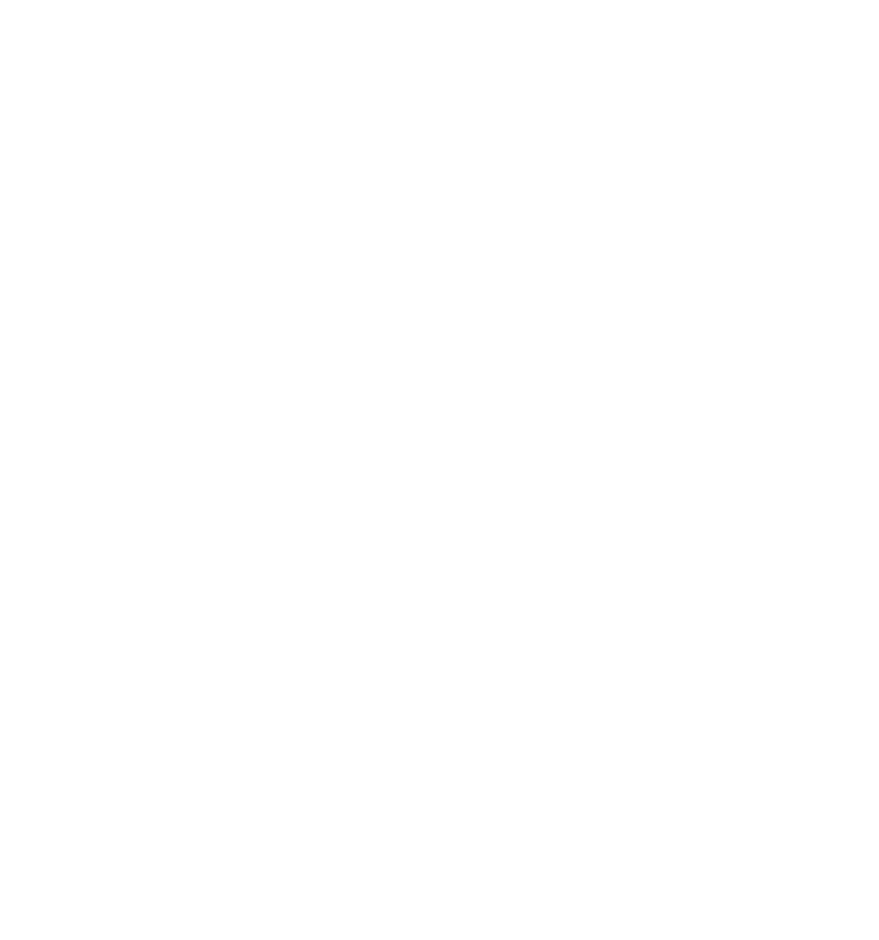
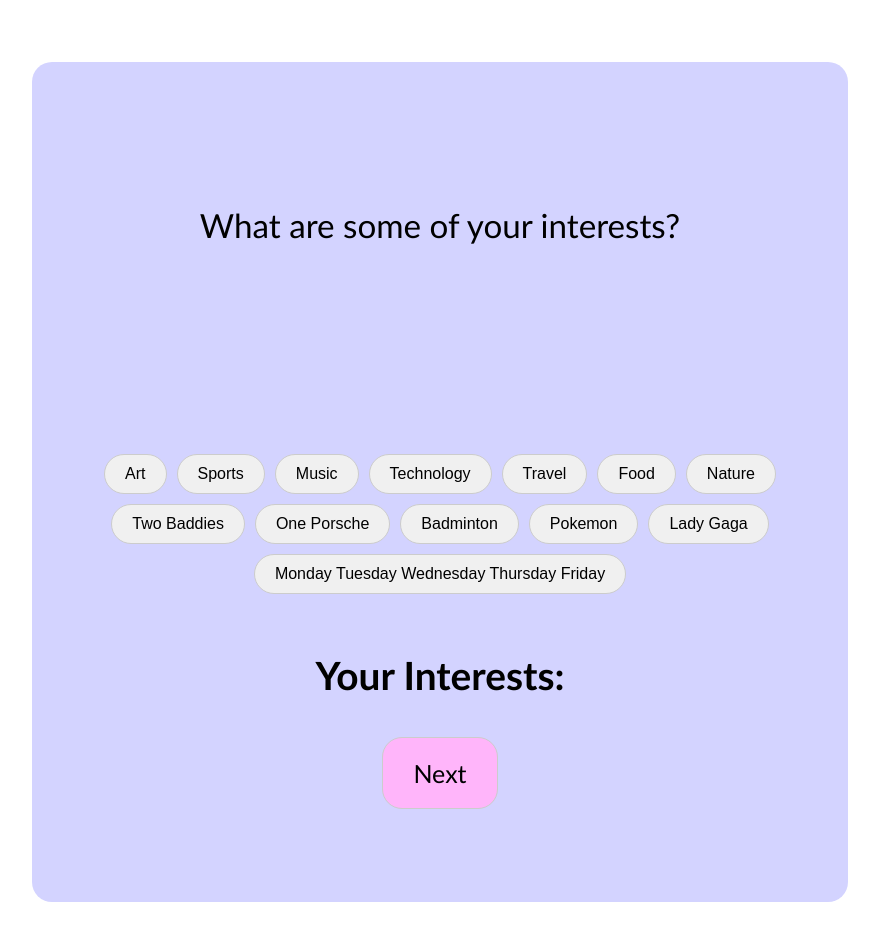
Before and after one commit to AndyNguwin/GiftGivr, a React (Vite) app: page /Interests in a window 1280 px wide. Before the commit this address had no page. Shown: the top 940 px of the page, without its empty margins (200-1079 px from the left). Before the commit the page ends 800 px from the top, so only its background shows below. Built offline with nearby package versions, Linux system fonts and the light colour scheme.

Commit message:
Inch rests :(

```diff
--- a/src/App.tsx
+++ b/src/App.tsx
@@ -3,7 +3,7 @@
 import axios from 'axios';
 import { Routes, Route, BrowserRouter } from 'react-router-dom'; // Router import
 import Home from './pages/Home';
-import WishList from './pages/WishList';
+import Interests from './pages/Interests';
 
 function App() {
   const [count, setCount] = useState(0);
@@ -14,7 +14,7 @@
     <BrowserRouter> {/* This should be the only Router wrapping your app */}
       <Routes>
         <Route path="/" element={<Home />} />
-        <Route path="/WishList" element={<WishList />} />
+        <Route path="/Interests" element={<Interests />} />
       </Routes>
     </BrowserRouter>
   );
--- /dev/null
+++ b/src/pages/Interests.css
@@ -0,0 +1,99 @@
+body {
+    margin: 0;
+    padding: 30px; /* Adds padding around the entire body */
+    padding-left: 200px;
+    padding-right: 200px;
+    box-sizing: border-box;
+}
+
+.logo {
+    height: 6em;
+    padding: 1.5em;
+    will-change: filter;
+    transition: filter 300ms;
+    text-align: center;
+  }
+
+.container {
+    position: relative;
+    align-items: center;
+    display: flex;
+    flex-direction: column;
+    justify-content: center;
+    padding: 20px;
+    height: 100vh;
+    background-color: #d3d3ff;
+    border-radius: 20px;
+}
+
+
+
+.tags-container {
+    display: flex;
+    flex-wrap: wrap;
+    justify-content: center;
+    gap: 10px;
+    /* margin-top: 20px; */
+}
+
+/* Styling for individual tags */
+.tag {
+    padding: 10px 20px;
+    font-size: 16px;
+    background-color: #f0f0f0;
+    border: 1px solid #ccc;
+    border-radius: 25px;
+    cursor: pointer;
+    transition: background-color 0.3s;
+}
+
+.tag:hover {
+    background-color: #d0d0d0;
+}
+
+/* Style for selected tags */
+.tag.selected {
+    background-color: #4caf50;
+    color: white;
+}
+
+/* Styling for selected interests list */
+.selected-tags {
+    margin-top: 20px;
+    text-align: center;
+}
+
+.selected-tags ul {
+    list-style-type: none;
+    padding: 0;
+}
+
+.selected-tags li {
+    font-size: 18px;
+}
+
+/* -------------------------------------------------- */
+
+#input {
+    position: relative;
+}
+
+.h1 {
+    font-size: 33.2px;
+    font-family:'Gill Sans', 'Gill Sans MT', Calibri, 'Trebuchet MS', sans-serif;
+}
+
+#next {
+    padding: 20px 30px;
+    font-size: 16px;
+    background-color: #ffb5fa;
+    border: 1px solid #ccc;
+    border-radius: 20px;
+    cursor: pointer;
+    transition: background-color 0.3s;
+
+    font-size: 25px;
+    position: relative;
+    bottom: 0;
+    right: 0;
+}
--- /dev/null
+++ b/src/pages/Interests.tsx
@@ -0,0 +1,64 @@
+// WishList.tsx
+//
+// import { Routes, Route, Link } from 'react-router-dom';
+// import { Button } from '@mui/material';
+import './Interests.css';
+
+import { useState } from 'react';
+
+
+function Interests() {
+    // The Select your interests thing
+    const [interests, setInterests] = useState<string[]>([]);
+    const availableTags = ['Art', 'Sports', 'Music', 'Technology', 'Travel', 'Food', 'Nature', 'Two Baddies', 'One Porsche', 'Badminton', 'Pokemon', 'Lady Gaga', 'Monday Tuesday Wednesday Thursday Friday'];
+
+    // Function for when you click on each tag
+    const handleTagClick = (tag: string) => {
+        setInterests((prevInterests) => {
+            // If the tag is already selected, remove it, otherwise add it
+            if (prevInterests.includes(tag)) {
+                return prevInterests.filter(interest => interest !== tag);
+            } else {
+                return [...prevInterests, tag];
+            }
+        });
+    };
+
+    return (
+        <>
+            <div className='container h1'>
+                <div className='logo'>
+                    What are some of your interests?
+                </div>
+
+                <div className='tags-container'>
+                {availableTags.map((tag) => (
+                    <button
+                        key={tag}
+                        className={`tag ${interests.includes(tag) ? 'selected' : ''}`}
+                        onClick={() => handleTagClick(tag)}
+                    >
+                        {tag}
+                    </button>
+                ))}
+            </div>
+
+            <div className="selected-tags">
+                <h3>Your Interests:</h3>
+                <ul>
+                    {interests.map((interest, index) => (
+                        <li key={index}>{interest}</li>
+                    ))}
+                </ul>
+            </div>
+
+                <div id='next'>
+                    Next
+                </div>
+
+            </div>
+        </>
+    )
+}
+
+export default Interests;
```
